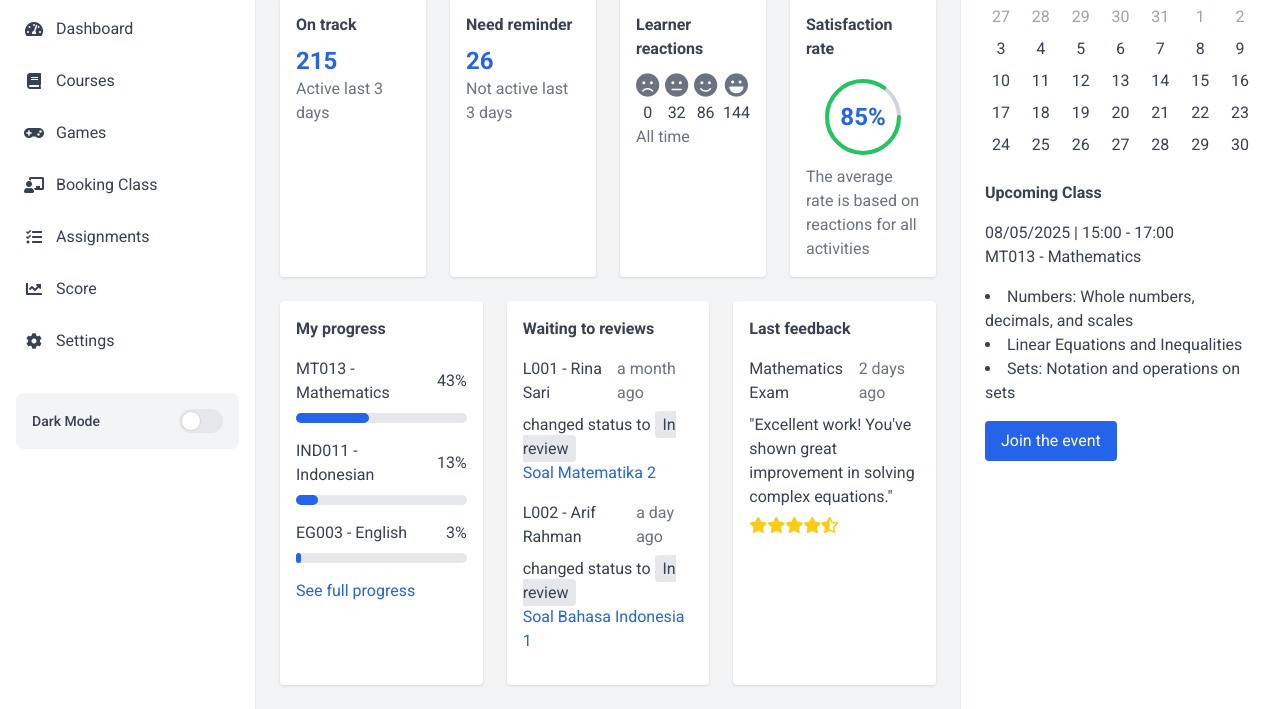
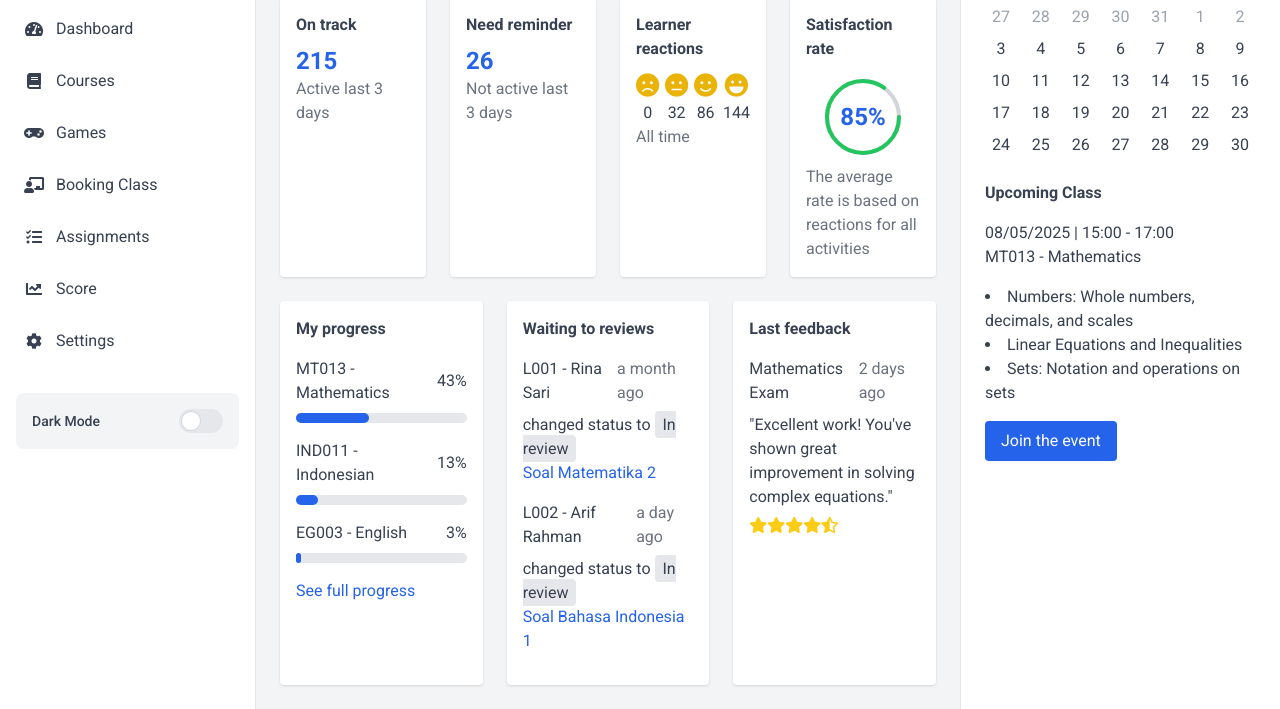
Before and after one commit to wildaaaann/TutorIn, a plain HTML site: page index.html in a window 1280 px wide. Shown: the part 91-800 px from the top of the page. Drawn offline with nearby package versions, Linux system fonts and the light colour scheme.

Commit message:
Update index.html

```diff
--- a/index.html
+++ b/index.html
@@ -115,19 +115,19 @@
           <h3 class="text-gray-700 dark:text-gray-300 font-semibold mb-2">Learner reactions</h3>
           <div class="flex justify-between items-center">
             <div class="text-center">
-              <i class="fas fa-frown text-2xl text-gray-500 dark:text-gray-400"></i>
+              <i class="fas fa-frown text-2xl text-yellow-500 dark:text-gray-400"></i>
               <p class="dark:text-gray-300">0</p>
             </div>
             <div class="text-center">
-              <i class="fas fa-meh text-2xl text-gray-500 dark:text-gray-400"></i>
+              <i class="fas fa-meh text-2xl text-yellow-500 dark:text-gray-400"></i>
               <p class="dark:text-gray-300">32</p>
             </div>
             <div class="text-center">
-              <i class="fas fa-smile text-2xl text-gray-500 dark:text-gray-400"></i>
+              <i class="fas fa-smile text-2xl text-yellow-500 dark:text-gray-400"></i>
               <p class="dark:text-gray-300">86</p>
             </div>
             <div class="text-center">
-              <i class="fas fa-laugh text-2xl text-gray-500 dark:text-gray-400"></i>
+              <i class="fas fa-laugh text-2xl text-yellow-500 dark:text-gray-400"></i>
               <p class="dark:text-gray-300">144</p>
             </div>
           </div>
```
